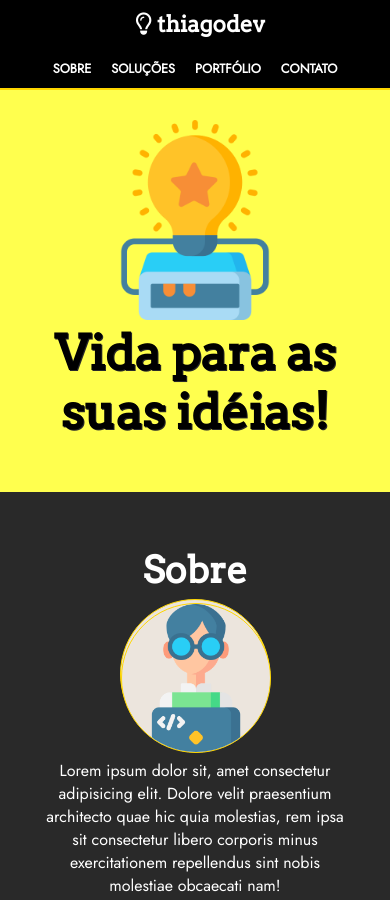
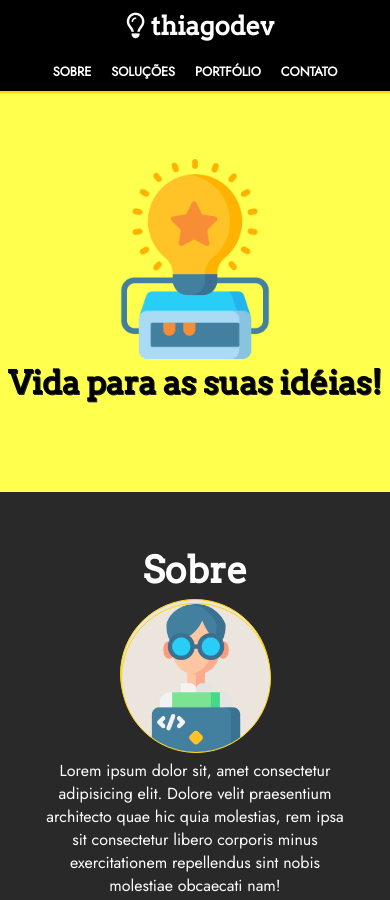
Before and after one commit to vieiratn/imersaocss, a plain HTML site: page index.html in a window 390 px wide. Shown: the top 900 px of the page. Drawn offline with Linux system fonts and the light colour scheme.

Commit message:
Melhorias de responsividade

```diff
--- a/css/style.css
+++ b/css/style.css
@@ -68,7 +68,7 @@ h4 {
 
 @media (max-width: 415px) {
     .header-logo {
-        font-size: 0.7rem;
+        font-size: 0.8rem;
     }
 }
 
@@ -140,6 +140,12 @@ h4 {
     color: black;
     display: flex;
     text-shadow: 1px 1px #292929;
+}
+
+@media (max-width: 415px) {
+    .hero-title {
+        font-size: 1rem;
+    }
 }
 
 .about-container{
```
